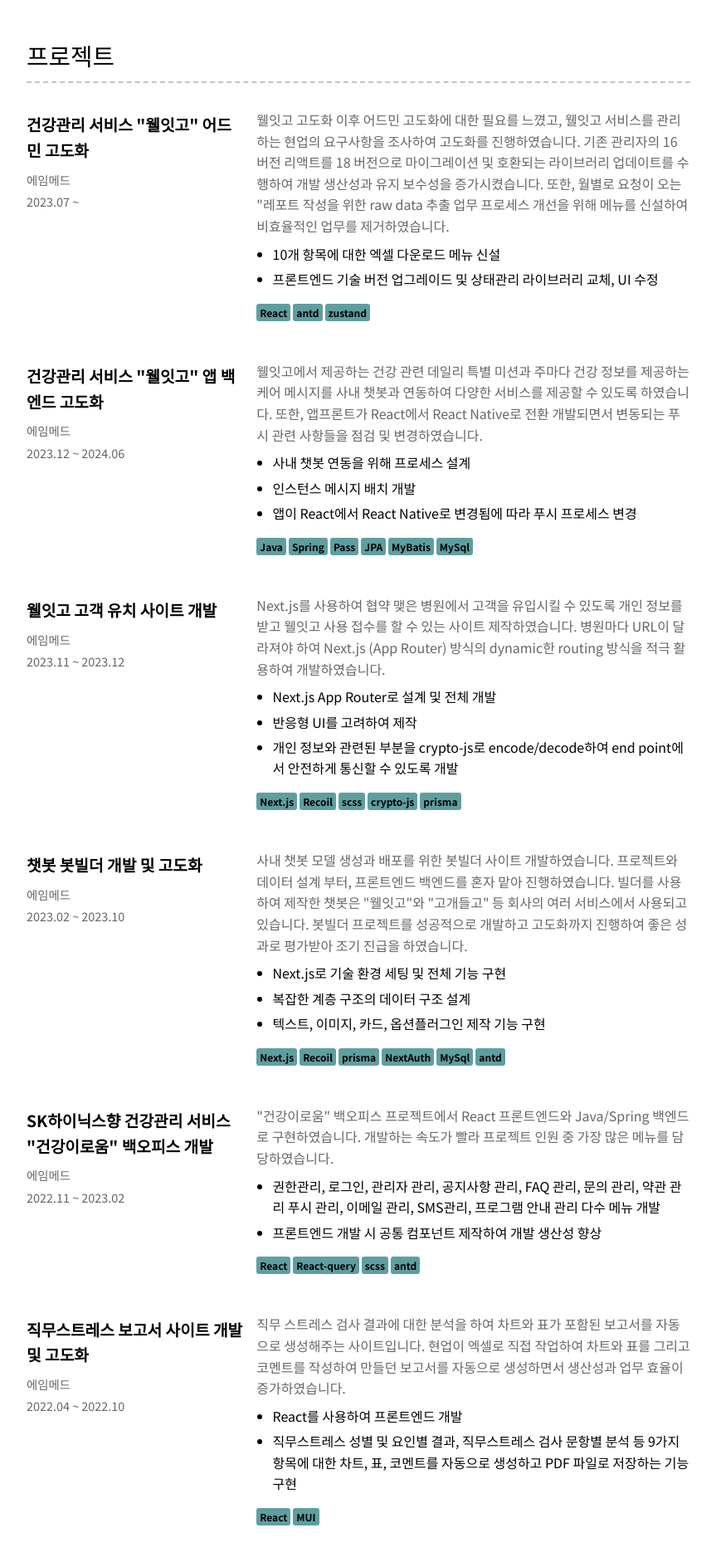
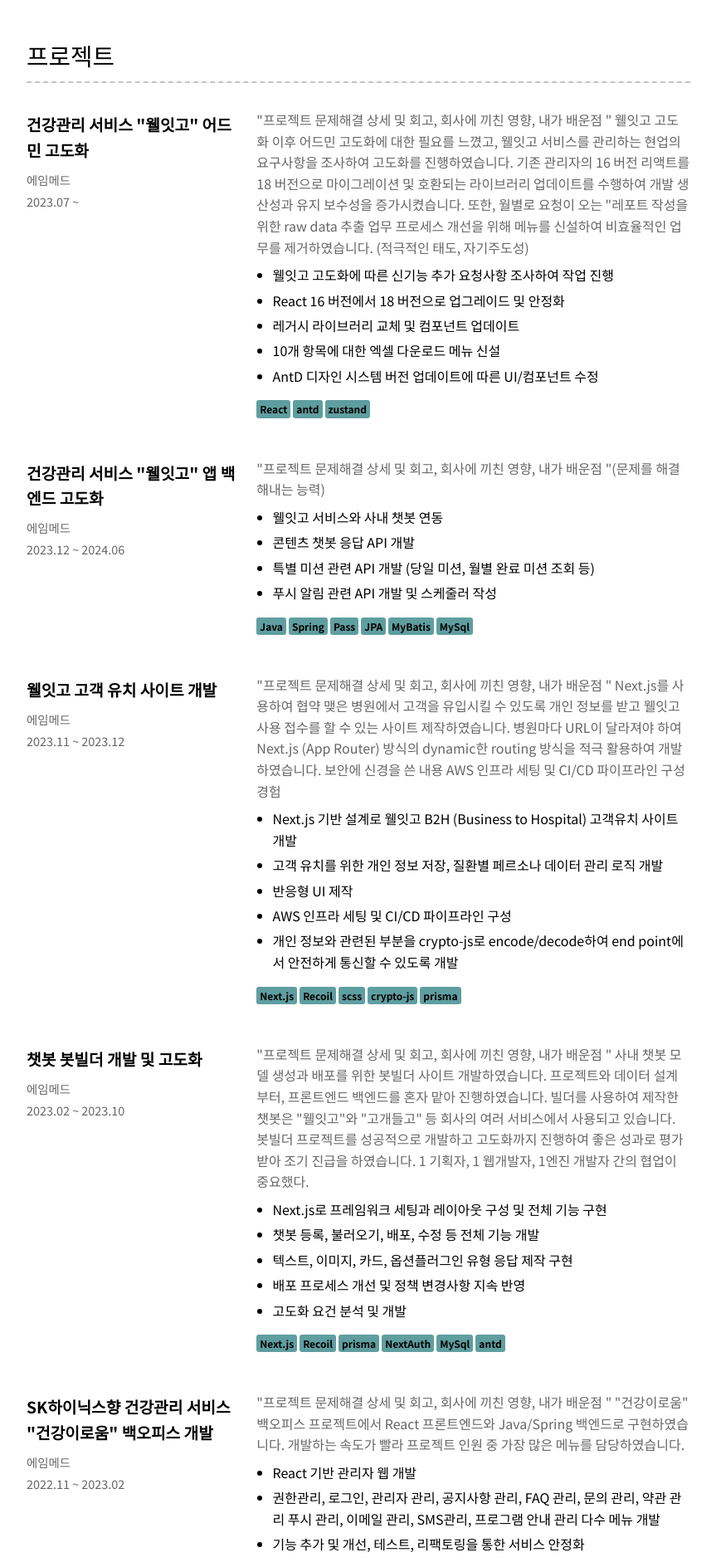
Before and after one commit to chaeyoo/chaeyoo.github.io, a React (Create React App) app: page / in a window 1280 px wide. Shown: the part 1600-3482 px from the top of the page at 83% size, without its empty margins (208-1071 px from the left). Built offline with nearby package versions, Linux system fonts and the light colour scheme.

Commit message:
[FEAT] 수정 - 경험 - 프로젝트 - 사이드 프로젝트

```diff
--- a/src/components/resume/Projects.jsx
+++ b/src/components/resume/Projects.jsx
@@ -5,7 +5,6 @@
 		<Section
 			title="프로젝트"
 			nodes={
-
 				<>
 					<div className="experience-item">
 						<div className="company-info">
@@ -15,18 +14,32 @@
 						</div>
 						<div className="job-description">
 							<p className="highlight">
-								웰잇고 고도화 이후 어드민 고도화에 대한 필요를 느꼈고, 웰잇고 서비스를 관리하는 현업의 요구사항을 조사하여 고도화를 진행하였습니다.
-								기존 관리자의 16 버전 리액트를 18 버전으로 마이그레이션 및 호환되는 라이브러리 업데이트를 수행하여
-								개발 생산성과 유지 보수성을 증가시켰습니다. 또한, 월별로 요청이 오는 "레포트 작성을 위한 raw data 추출 업무
-								프로세스 개선을 위해 메뉴를 신설하여 비효율적인 업무를 제거하였습니다.
+								"프로젝트 문제해결 상세 및 회고, 회사에 끼친 영향, 내가 배운점 "
+								웰잇고 고도화 이후 어드민 고도화에 대한 필요를 느꼈고, 웰잇고
+								서비스를 관리하는 현업의 요구사항을 조사하여 고도화를
+								진행하였습니다. 기존 관리자의 16 버전 리액트를 18 버전으로
+								마이그레이션 및 호환되는 라이브러리 업데이트를 수행하여 개발
+								생산성과 유지 보수성을 증가시켰습니다. 또한, 월별로 요청이 오는
+								"레포트 작성을 위한 raw data 추출 업무 프로세스 개선을 위해
+								메뉴를 신설하여 비효율적인 업무를 제거하였습니다. (적극적인
+								태도, 자기주도성)
 							</p>
 							<ul>
+								<li>
+									웰잇고 고도화에 따른 신기능 추가 요청사항 조사하여 작업 진행
+								</li>
+								<li>React 16 버전에서 18 버전으로 업그레이드 및 안정화</li>
+								<li>레거시 라이브러리 교체 및 컴포넌트 업데이트 </li>
 								<li>10개 항목에 대한 엑셀 다운로드 메뉴 신설</li>
-								<li>프론트엔드 기술 버전 업그레이드 및 상태관리 라이브러리 교체, UI 수정</li>
+								<li>
+									AntD 디자인 시스템 버전 업데이트에 따른 UI/컴포넌트 수정
+								</li>
 							</ul>
 							<div className="tech-list">
 								{"React, antd, zustand".split(", ").map((v, i) => (
-									<div key={i} className="tech-item">{v}</div>
+									<div key={i} className="tech-item">
+										{v}
+									</div>
 								))}
 							</div>
 						</div>
@@ -36,22 +49,27 @@
 							<h3>건강관리 서비스 "웰잇고" 앱 백엔드 고도화</h3>
 							<p>에임메드</p>
 							<p>2023.12 ~ 2024.06</p>
-
 						</div>
 						<div className="job-description">
 							<p className="highlight">
-								웰잇고에서 제공하는 건강 관련 데일리 특별 미션과 주마다 건강 정보를
-								제공하는 케어 메시지를 사내 챗봇과 연동하여 다양한 서비스를 제공할 수 있도록 하였습니다.
-								또한, 앱프론트가 React에서 React Native로 전환 개발되면서 변동되는 푸시 관련 사항들을 점검 및 변경하였습니다.
+								"프로젝트 문제해결 상세 및 회고, 회사에 끼친 영향, 내가 배운점
+								"(문제를 해결해내는 능력)
 							</p>
 							<ul>
-								<li>사내 챗봇 연동을 위해 프로세스 설계</li>
-								<li>인스턴스 메시지 배치 개발</li>
-								<li>앱이 React에서 React Native로 변경됨에 따라 푸시 프로세스 변경</li>
+								<li>웰잇고 서비스와 사내 챗봇 연동</li>
+								<li>콘텐츠 챗봇 응답 API 개발</li>
+								<li>
+									특별 미션 관련 API 개발 (당일 미션, 월별 완료 미션 조회 등)
+								</li>
+								<li>푸시 알림 관련 API 개발 및 스케줄러 작성</li>
 							</ul>
 							<div className="tech-list">
-								{"Java, Spring, Pass, JPA, MyBatis, MySql".split(", ").map((v, i) => (
-									<div key={i} className="tech-item">{v}</div>
+								{"Java, Spring, Pass, JPA, MyBatis, MySql"
+									.split(", ")
+									.map((v, i) => (
+										<div key={i} className="tech-item">
+											{v}
+										</div>
 									))}
 							</div>
 						</div>
@@ -64,20 +82,37 @@
 						</div>
 						<div className="job-description">
 							<p className="highlight">
+								"프로젝트 문제해결 상세 및 회고, 회사에 끼친 영향, 내가 배운점 "
 								Next.js를 사용하여 협약 맺은 병원에서 고객을 유입시킬 수 있도록
-								개인 정보를 받고 웰잇고 사용 접수를 할 수 있는 사이트 제작하였습니다. 병원마다 URL이 달라져야 하여
-								Next.js (App Router) 방식의 dynamic한 routing 방식을 적극 활용하여 개발하였습니다.
+								개인 정보를 받고 웰잇고 사용 접수를 할 수 있는 사이트
+								제작하였습니다. 병원마다 URL이 달라져야 하여 Next.js (App
+								Router) 방식의 dynamic한 routing 방식을 적극 활용하여
+								개발하였습니다. 보안에 신경을 쓴 내용 AWS 인프라 세팅 및 CI/CD
+								파이프라인 구성 경험
 							</p>
 							<ul>
-								<li>Next.js App Router로 설계 및 전체 개발</li>
-								<li>반응형 UI를 고려하여 제작</li>
-								<li>개인 정보와 관련된 부분을 crypto-js로 encode/decode하여 end point에서 안전하게
-									통신할 수 있도록 개발
+								<li>
+									Next.js 기반 설계로 웰잇고 B2H (Business to Hospital) 고객유치
+									사이트 개발
+								</li>
+								<li>
+									고객 유치를 위한 개인 정보 저장, 질환별 페르소나 데이터 관리
+									로직 개발
+								</li>
+								<li>반응형 UI 제작</li>
+								<li>AWS 인프라 세팅 및 CI/CD 파이프라인 구성</li>
+								<li>
+									개인 정보와 관련된 부분을 crypto-js로 encode/decode하여 end
+									point에서 안전하게 통신할 수 있도록 개발
 								</li>
 							</ul>
 							<div className="tech-list">
-								{"Next.js, Recoil, scss, crypto-js, prisma".split(", ").map((v, i) => (
-									<div key={i} className="tech-item">{v}</div>
+								{"Next.js, Recoil, scss, crypto-js, prisma"
+									.split(", ")
+									.map((v, i) => (
+										<div key={i} className="tech-item">
+											{v}
+										</div>
 									))}
 							</div>
 						</div>
@@ -90,19 +125,31 @@
 						</div>
 						<div className="job-description">
 							<p className="highlight">
+								"프로젝트 문제해결 상세 및 회고, 회사에 끼친 영향, 내가 배운점 "
 								사내 챗봇 모델 생성과 배포를 위한 봇빌더 사이트 개발하였습니다.
-								프로젝트와 데이터 설계 부터, 프론트엔드 백엔드를 혼자 맡아 진행하였습니다.
-								빌더를 사용하여 제작한 챗봇은 "웰잇고"와 "고개들고" 등 회사의 여러 서비스에서 사용되고 있습니다.
-								봇빌더 프로젝트를 성공적으로 개발하고 고도화까지 진행하여 좋은 성과로 평가받아 조기 진급을 하였습니다.
+								프로젝트와 데이터 설계 부터, 프론트엔드 백엔드를 혼자 맡아
+								진행하였습니다. 빌더를 사용하여 제작한 챗봇은 "웰잇고"와
+								"고개들고" 등 회사의 여러 서비스에서 사용되고 있습니다. 봇빌더
+								프로젝트를 성공적으로 개발하고 고도화까지 진행하여 좋은 성과로
+								평가받아 조기 진급을 하였습니다. 1 기획자, 1 웹개발자, 1엔진
+								개발자 간의 협업이 중요했다.
 							</p>
 							<ul>
-								<li>Next.js로 기술 환경 세팅 및 전체 기능 구현</li>
-								<li>복잡한 계층 구조의 데이터 구조 설계</li>
-								<li>텍스트, 이미지, 카드, 옵션플러그인 제작 기능 구현</li>
+								<li>
+									Next.js로 프레임워크 세팅과 레이아웃 구성 및 전체 기능 구현
+								</li>
+								<li>챗봇 등록, 불러오기, 배포, 수정 등 전체 기능 개발</li>
+								<li>텍스트, 이미지, 카드, 옵션플러그인 유형 응답 제작 구현</li>
+								<li>배포 프로세스 개선 및 정책 변경사항 지속 반영</li>
+								<li>고도화 요건 분석 및 개발</li>
 							</ul>
 							<div className="tech-list">
-								{"Next.js, Recoil, prisma, NextAuth, MySql, antd".split(", ").map((v, i) => (
-									<div key={i} className="tech-item">{v}</div>
+								{"Next.js, Recoil, prisma, NextAuth, MySql, antd"
+									.split(", ")
+									.map((v, i) => (
+										<div key={i} className="tech-item">
+											{v}
+										</div>
 									))}
 							</div>
 						</div>
@@ -115,17 +162,28 @@
 						</div>
 						<div className="job-description">
 							<p className="highlight">
-								"건강이로움" 백오피스 프로젝트에서 React 프론트엔드와 Java/Spring 백엔드로 구현하였습니다.
-								개발하는 속도가 빨라 프로젝트 인원 중 가장 많은 메뉴를 담당하였습니다.
+								"프로젝트 문제해결 상세 및 회고, 회사에 끼친 영향, 내가 배운점 "
+								"건강이로움" 백오피스 프로젝트에서 React 프론트엔드와
+								Java/Spring 백엔드로 구현하였습니다. 개발하는 속도가 빨라
+								프로젝트 인원 중 가장 많은 메뉴를 담당하였습니다.
 							</p>
 							<ul>
-								<li>권한관리, 로그인, 관리자 관리, 공지사항 관리, FAQ 관리, 문의 관리, 약관 관리
-									푸시 관리, 이메일 관리, SMS관리, 프로그램 안내 관리 다수 메뉴 개발</li>
-								<li>프론트엔드 개발 시 공통 컴포넌트 제작하여 개발 생산성 향상</li>
+								<li>React 기반 관리자 웹 개발</li>
+								<li>
+									권한관리, 로그인, 관리자 관리, 공지사항 관리, FAQ 관리, 문의
+									관리, 약관 관리 푸시 관리, 이메일 관리, SMS관리, 프로그램 안내
+									관리 다수 메뉴 개발
+								</li>
+								<li>
+									기능 추가 및 개선, 테스트, 리팩토링을 통한 서비스 안정화
+								</li>
+								<li>IP 접근제어, 관리자 이력 저장 등 보안 요구사항 개발</li>
 							</ul>
 							<div className="tech-list">
 								{"React, React-query, scss, antd".split(", ").map((v, i) => (
-									<div key={i} className="tech-item">{v}</div>
+									<div key={i} className="tech-item">
+										{v}
+									</div>
 								))}
 							</div>
 						</div>
@@ -138,18 +196,26 @@
 						</div>
 						<div className="job-description">
 							<p className="highlight">
-								직무 스트레스 검사 결과에 대한 분석을 하여 차트와 표가 포함된 보고서를 자동으로 생성해주는 사이트입니다.
-								현업이 엑셀로 직접 작업하여 차트와 표를 그리고 코멘트를 작성하여 만들던 보고서를 자동으로 생성하면서
-								생산성과 업무 효율이 증가하였습니다.
+								"프로젝트 문제해결 상세 및 회고, 회사에 끼친 영향, 내가 배운점 "
+								직무 스트레스 검사 결과에 대한 분석을 하여 차트와 표가 포함된
+								보고서를 자동으로 생성해주는 사이트입니다. 현업이 엑셀로 직접
+								작업하여 차트와 표를 그리고 코멘트를 작성하여 만들던 보고서를
+								자동으로 생성하면서 생산성과 업무 효율이 증가하였습니다.
 							</p>
 							<ul>
-								<li>React를 사용하여 프론트엔드 개발</li>
-								<li>직무스트레스 성별 및 요인별 결과, 직무스트레스 검사 문항별 분석 등 9가지 항목에 대한
-									차트, 표, 코멘트를 자동으로 생성하고 PDF 파일로 저장하는 기능 구현</li>
+								<li>
+									React 기반 프론트엔드 개발 및 TypeORM을 활용한 백엔드 개발
+								</li>
+								<li>로그인 및 인증 기능 구현, 코드 관리 페이지 제작</li>
+								<li>HTML Editor, PDF 변환 기술 검토 및 적용</li>
+								<li>가공 데이터 9종 보고서 차트/표 바인딩 및 데이터 검토</li>
+								<li>코멘트 자동화 시스템 구축</li>
 							</ul>
 							<div className="tech-list">
 								{"React, MUI".split(", ").map((v, i) => (
-									<div key={i} className="tech-item">{v}</div>
+									<div key={i} className="tech-item">
+										{v}
+									</div>
 								))}
 							</div>
 						</div>
@@ -157,24 +223,32 @@
 
 					<div className="experience-item">
 						<div className="company-info">
-							<h3>싱가폴/유럽 법인 유전자 분석 결과 Raw 파일 서버 업로드 분석 및 결과 발송 프로세스 구축</h3>
+							<h3>
+								싱가폴/유럽 법인 유전자 분석 결과 Raw 파일 서버 업로드 분석 및
+								결과 발송 프로세스 구축
+							</h3>
 							<p>마크로젠</p>
 							<p>2021.09 ~ 2021.11</p>
 						</div>
 						<div className="job-description">
 							<p className="highlight">
-								기존에는 본사에서 싱가폴과 유럽 법인의 결과 파일을 받아 결과 발송까지 진행하였지만,
-								관리 체계 분리 필요로 작업을 하였습니다. 프로세스 구축에 필요한 유전자 분석 기기에 연결된 PC의 폴더 세팅부터
-								결과 파일이 생성되고 분석 및 결과 발송 모듈이 실행되는 서버 구축까지 진행하였습니다.
-
+								기존에는 본사에서 싱가폴과 유럽 법인의 결과 파일을 받아 결과
+								발송까지 진행하였지만, 관리 체계 분리 필요로 작업을 하였습니다.
+								프로세스 구축에 필요한 유전자 분석 기기에 연결된 PC의 폴더
+								세팅부터 결과 파일이 생성되고 분석 및 결과 발송 모듈이 실행되는
+								서버 구축까지 진행하였습니다.
 							</p>
 							<ul>
 								<li>Team viewer로 원격 접근하여 작업 진행</li>
 								<li>서버 모듈 및 폴더 세팅</li>
 							</ul>
 							<div className="tech-list">
-								{"JAVA, Spring, JSP, MyBatis, Javascript, jquery, Ajax, HTML, CSS, Oracle".split(", ").map((v, i) => (
-									<div key={i} className="tech-item">{v}</div>
+								{"JAVA, Spring, JSP, MyBatis, Javascript, jquery, Ajax, HTML, CSS, Oracle"
+									.split(", ")
+									.map((v, i) => (
+										<div key={i} className="tech-item">
+											{v}
+										</div>
 									))}
 							</div>
 						</div>
@@ -187,17 +261,27 @@
 						</div>
 						<div className="job-description">
 							<p className="highlight">
-								시스템을 사용하는 현업 부서의 요구사항에 따른 시스템 기능 개발 및 개선하였습니다.
+								시스템을 사용하는 현업 부서의 요구사항에 따른 시스템 기능 개발
+								및 개선하였습니다.
 							</p>
 							<ul>
 								<li>시스템의 주문-공정-결과 프로세스 관리, 유지 보수</li>
 								<li>시스템 관련 문의 사항 확인, 에러 발생 시 지원</li>
-								<li>서버 자동화 모듈 관리 (결과 보정 프로세스 모듈, 결과 분석 모듈, 보고서 생성 모듈, 결과 메일 발송 모듈)</li>
-								<li>시스템 기능과 프로세스의 정의와 이력 관리를 위한 산출물 작성</li>
+								<li>
+									서버 자동화 모듈 관리 (결과 보정 프로세스 모듈, 결과 분석
+									모듈, 보고서 생성 모듈, 결과 메일 발송 모듈)
+								</li>
+								<li>
+									시스템 기능과 프로세스의 정의와 이력 관리를 위한 산출물 작성
+								</li>
 							</ul>
 							<div className="tech-list">
-								{"JAVA, Spring, JSP, MyBatis, Javascript, jquery, Ajax, HTML, CSS, Oracle".split(", ").map((v, i) => (
-									<div key={i} className="tech-item">{v}</div>
+								{"JAVA, Spring, JSP, MyBatis, Javascript, jquery, Ajax, HTML, CSS, Oracle"
+									.split(", ")
+									.map((v, i) => (
+										<div key={i} className="tech-item">
+											{v}
+										</div>
 									))}
 							</div>
 						</div>
@@ -210,15 +294,20 @@
 						</div>
 						<div className="job-description">
 							<p className="highlight">
-								유전자 분석 결과 메일의 자동 발송 여부에 대한 내용을 국가별, 일자/시간별, 계정별로 관리할 수 있는 페이지를 제작하였습니다.
+								유전자 분석 결과 메일의 자동 발송 여부에 대한 내용을 국가별,
+								일자/시간별, 계정별로 관리할 수 있는 페이지를 제작하였습니다.
 							</p>
 							<ul>
 								<li>관련 테이블 설계</li>
 								<li>Java 모듈 수정</li>
 							</ul>
 							<div className="tech-list">
-								{"JAVA, Spring, JSP, MyBatis, Javascript, jquery, Ajax, HTML, CSS, Oracle".split(", ").map((v, i) => (
-									<div key={i} className="tech-item">{v}</div>
+								{"JAVA, Spring, JSP, MyBatis, Javascript, jquery, Ajax, HTML, CSS, Oracle"
+									.split(", ")
+									.map((v, i) => (
+										<div key={i} className="tech-item">
+											{v}
+										</div>
 									))}
 							</div>
 						</div>
--- a/src/index.css
+++ b/src/index.css
@@ -138,9 +138,11 @@
 
 .tech-list {
   display: flex;
+  width: 100%;
 }
 
 .tech-item {
+  flex-shrink: 0;
   background-color: cadetblue;
   padding: 1px 4px;
   margin-right: 3px;
```
Also changed, not shown: src/components/resume/Experience.jsx (+36 -23 lines), src/components/resume/SideProjects.jsx (+204 -41 lines). Lines whose indentation alone changed are shown as unchanged.
